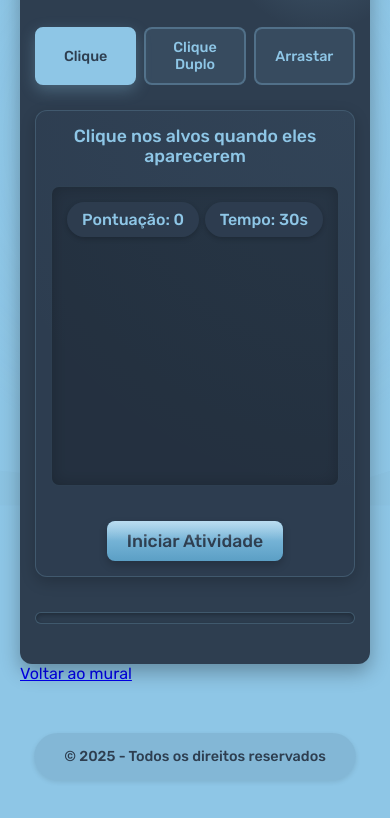
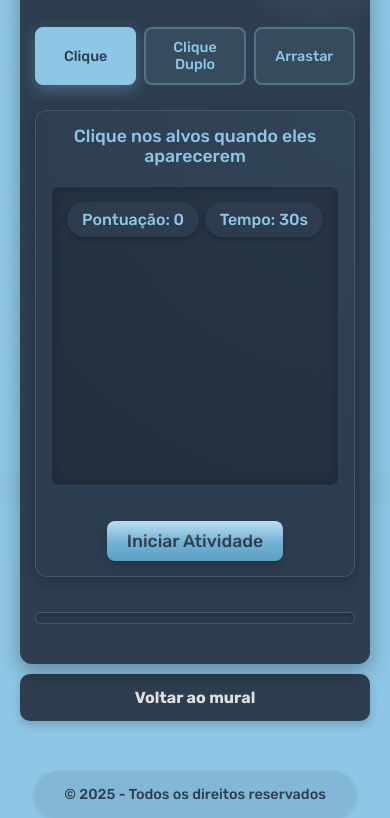
Before and after one commit to trevizanrafael/tedimouse, a plain HTML site: page index.html in a window 390 px wide. Shown: the part 282-1100 px from the top of the page. Drawn offline with Linux system fonts and the light colour scheme.

Commit message:
Update styles.css

```diff
--- a/styles.css
+++ b/styles.css
@@ -1396,3 +1396,41 @@ footer {
         font-size: 2.5rem;
     }
 }
+
+
+.back-to-wall-btn {
+    display: inline-block;
+    margin: 10px 0 0;
+    padding: 12px 26px;
+    background-color: #2E3E50;      /* azul escuro TEDI */
+    color: #E0E0E0;                  /* texto claro */
+    border: 2px solid #2E3E50;
+    border-radius: 10px;
+    font-size: 1.05rem;
+    font-weight: 600;
+    text-decoration: none;
+    box-shadow: 0 4px 10px rgba(0,0,0,0.2);
+    transition: transform .2s ease, box-shadow .2s ease, background-color .2s ease, color .2s ease;
+}
+
+.back-to-wall-btn:hover {
+    transform: translateY(-2px);
+    box-shadow: 0 8px 16px rgba(0,0,0,0.25);
+    background-color: #3a4f65;      /* leve clareada no hover */
+    color: #8EC6E6;                  /* combina com a paleta */
+}
+
+.back-to-wall-btn:active {
+    transform: translateY(0);
+    box-shadow: 0 3px 6px rgba(0,0,0,0.18);
+}
+
+/* Responsivo */
+@media (max-width: 767px) {
+  .back-to-wall-btn {
+    width: 100%;
+    text-align: center;
+    padding: 12px 20px;
+    font-size: 1rem;
+  }
+}
```
